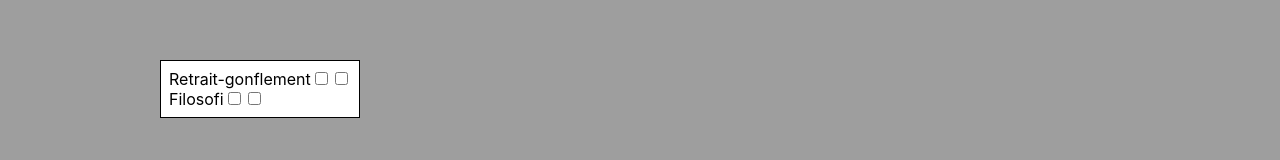
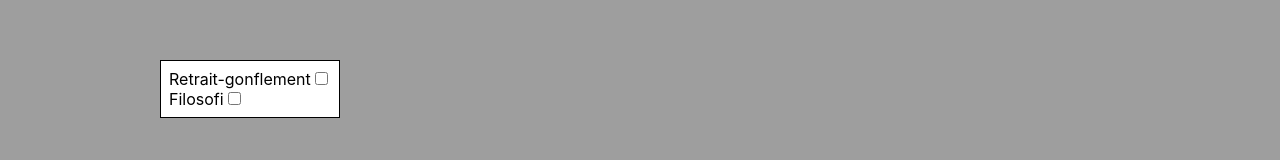
Before and after one commit to graffkevin/ol-react, a React (Create React App) app: page / in a window 1280 px wide. Shown: the part 260-420 px from the top of the page. Built offline with nearby package versions, Linux system fonts and the light colour scheme; the HTML template or start-up script is replaced by a standard one.

Commit message:
[Feat] repair ls

```diff
--- a/src/components/map.rendering/layer.switcher/LayerSwitcher.tsx
+++ b/src/components/map.rendering/layer.switcher/LayerSwitcher.tsx
@@ -2,10 +2,7 @@ import { useState } from 'react';
 import { useDispatch, useSelector } from 'react-redux';
 
 import { Layer, LayerGroups } from '../../libs/interfaces';
-import { InputSwitcher } from './inputs.switcher/Inputs.switcher';
 import * as Styled from './layerSwitcher.style';
-import { toggleLayerVisibility } from './switcher.manager/toggle.layer.visibility';
-import { toggleLegendVisibility } from './switcher.manager/toggle.legend.visibility';
 
 interface LayerSwitcherProps {
   layerGroups: LayerGroups;
@@ -13,12 +10,39 @@ interface LayerSwitcherProps {
 
 export const LayerSwitcher = ({ layerGroups }: LayerSwitcherProps) => {
   const dispatch = useDispatch();
-  const [_stateLayerVisibilities, setStateLayerVisibilities] = useState<{ [key: string]: boolean }>(
-    Object.fromEntries(Object.keys(layerGroups).map((key) => [key, false])),
+  const [stateLayerVisibilities, setStateLayerVisibilities] = useState<{ [key: string]: boolean }>(
+    {},
   );
   const [stateLegendVisibilities, setStateLegendVisibilities] = useState<{
     [key: string]: boolean;
   }>({});
+
+  const toggleLayerVisibility = (
+    getLayer: Layer,
+    layerIsVisible: boolean,
+    setStateVisible: React.Dispatch<React.SetStateAction<{ [key: string]: boolean }>>,
+    setStateLegend: React.Dispatch<React.SetStateAction<{ [key: string]: boolean }>>,
+  ) => {
+    const stateVisibility = !layerIsVisible;
+    const tilesLayer = getLayer.tilesLayers;
+    tilesLayer.setVisible(stateVisibility);
+    dispatch(getLayer.sliceActions.setLayerVisibilityAction(stateVisibility));
+    setStateVisible((prevState) => ({ ...prevState, [getLayer.properties]: stateVisibility }));
+
+    if (!layerIsVisible) {
+      setStateLegend((prevState) => ({ ...prevState, [getLayer.properties]: false }));
+      dispatch(getLayer.sliceActions.setLegendVisibilityAction(false));
+    }
+  };
+
+  const toggleLegendVisibility = (layerGroup: Layer) => {
+    const legendIsVisible = !stateLegendVisibilities[layerGroup.properties];
+    setStateLegendVisibilities((prevState) => ({
+      ...prevState,
+      [layerGroup.properties]: legendIsVisible,
+    }));
+    dispatch(layerGroup.sliceActions.setLegendVisibilityAction(legendIsVisible));
+  };
 
   return (
     <Styled.LayerSwitcherContainer>
@@ -26,34 +50,34 @@ export const LayerSwitcher = ({ layerGroups }: LayerSwitcherProps) => {
         const { properties } = layerGroup;
         const layerName = useSelector((state: any) => state[properties].name);
         const layerIsVisible = useSelector((state: any) => state[properties].layerIsVisible);
-
-        const handleToggleLayerVisibility = () => {
-          toggleLayerVisibility(
-            layerGroup,
-            layerIsVisible,
-            setStateLayerVisibilities,
-            setStateLegendVisibilities,
-            dispatch,
-          );
-        };
-
-        const handleToggleLegendVisibility = () => {
-          toggleLegendVisibility(
-            layerGroup,
-            stateLegendVisibilities,
-            setStateLegendVisibilities,
-            dispatch,
-          );
-        };
+        const stateLayerVisibility = stateLayerVisibilities[properties] ?? layerIsVisible;
+        const stateLegendVisibility = stateLegendVisibilities[properties] ?? false;
 
         return (
-          <InputSwitcher
-            key={`${properties}-layer`}
-            properties={properties}
-            layerName={layerName}
-            toggleLayerVisibility={handleToggleLayerVisibility}
-            toggleLegendVisibility={handleToggleLegendVisibility}
-          />
+          <div key={properties}>
+            <label>{layerName}</label>
+            <input
+              type="checkbox"
+              id={`layer-${properties}`}
+              checked={stateLayerVisibility}
+              onChange={() =>
+                toggleLayerVisibility(
+                  layerGroup,
+                  stateLayerVisibility,
+                  setStateLayerVisibilities,
+                  setStateLegendVisibilities,
+                )
+              }
+            />
+            {stateLayerVisibility && (
+              <input
+                type="checkbox"
+                id={`legend-${properties}`}
+                checked={stateLegendVisibility}
+                onChange={() => toggleLegendVisibility(layerGroup)}
+              />
+            )}
+          </div>
         );
       })}
     </Styled.LayerSwitcherContainer>
--- a/src/components/map.rendering/layer.switcher/inputs.switcher/Inputs.switcher.tsx
+++ /dev/null
@@ -1,21 +0,0 @@
-interface InputSwitcherProps {
-  properties: any;
-  layerName: string;
-  toggleLayerVisibility: any;
-  toggleLegendVisibility: any;
-}
-
-export const InputSwitcher = ({
-  properties,
-  layerName,
-  toggleLayerVisibility,
-  toggleLegendVisibility,
-}: InputSwitcherProps) => {
-  return (
-    <div key={properties}>
-      <label>{layerName}</label>
-      <input type="checkbox" onChange={() => toggleLayerVisibility()} />
-      <input type="checkbox" onChange={() => toggleLegendVisibility()} />
-    </div>
-  );
-};
--- a/src/components/map.rendering/layer.switcher/switcher.manager/toggle.layer.visibility.ts
+++ /dev/null
@@ -1,18 +0,0 @@
-export const toggleLayerVisibility = (
-  getLayer: any,
-  layerIsVisible: boolean,
-  setStateVisible: React.Dispatch<React.SetStateAction<{ [key: string]: boolean }>>,
-  setStateLegend: React.Dispatch<React.SetStateAction<{ [key: string]: boolean }>>,
-  dispatch: any,
-) => {
-  const stateVisibility = !layerIsVisible;
-  const tilesLayer = getLayer.tilesLayers;
-  tilesLayer.setVisible(stateVisibility);
-  dispatch(getLayer.sliceActions.setLayerVisibilityAction(stateVisibility));
-  setStateVisible((prevState) => ({ ...prevState, [getLayer.properties]: stateVisibility }));
-
-  if (!layerIsVisible) {
-    setStateLegend((prevState) => ({ ...prevState, [getLayer.properties]: false }));
-    dispatch(getLayer.sliceActions.setLegendVisibilityAction(false));
-  }
-};
--- a/src/components/map.rendering/layer.switcher/switcher.manager/toggle.legend.visibility.ts
+++ /dev/null
@@ -1,13 +0,0 @@
-export const toggleLegendVisibility = (
-  layerGroup: any,
-  stateLegendVisibilities: any,
-  setStateLegendVisibilities: React.Dispatch<React.SetStateAction<{ [key: string]: boolean }>>,
-  dispatch: any,
-) => {
-  const legendIsVisible = !stateLegendVisibilities[layerGroup.properties];
-  setStateLegendVisibilities((prevState) => ({
-    ...prevState,
-    [layerGroup.properties]: legendIsVisible,
-  }));
-  dispatch(layerGroup.sliceActions.setLegendVisibilityAction(legendIsVisible));
-};
```
